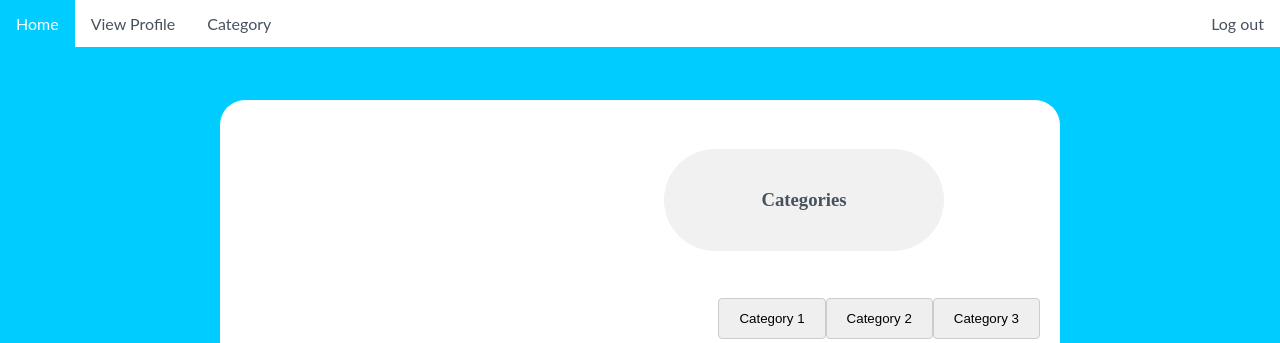
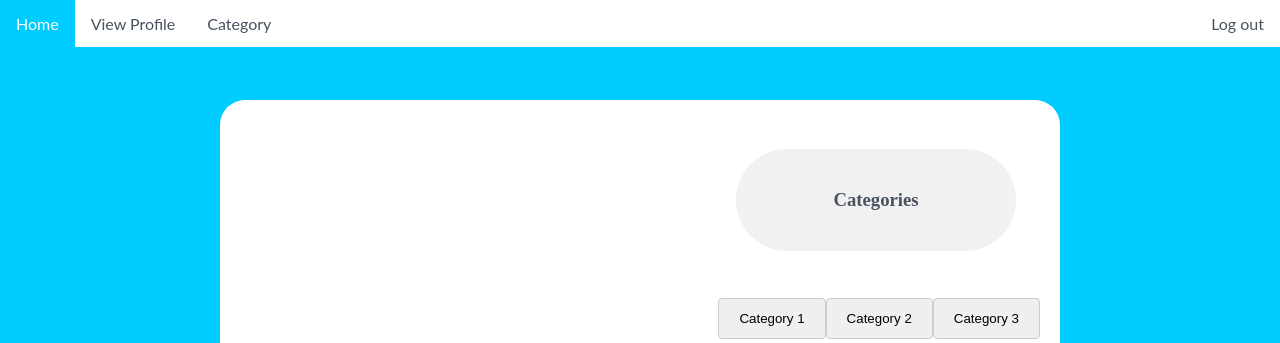
Before and after one commit to lilikokalova/Integrated-project2, a PHP site: page /HTML/Homepage.html in a window 1280 px wide. Shown: the top 343 px of the page. Run offline with PHP 8.4, Linux system fonts and the light colour scheme.

Commit message:
Add files via upload

```diff
--- a/CSS/style.css
+++ b/CSS/style.css
@@ -91,7 +91,7 @@ body {
 	text-align: center;
 	float: right;
 	color: #47525E;
-	margin-right: 12%;
+	margin-right: 3%;
 
 }
 
```
